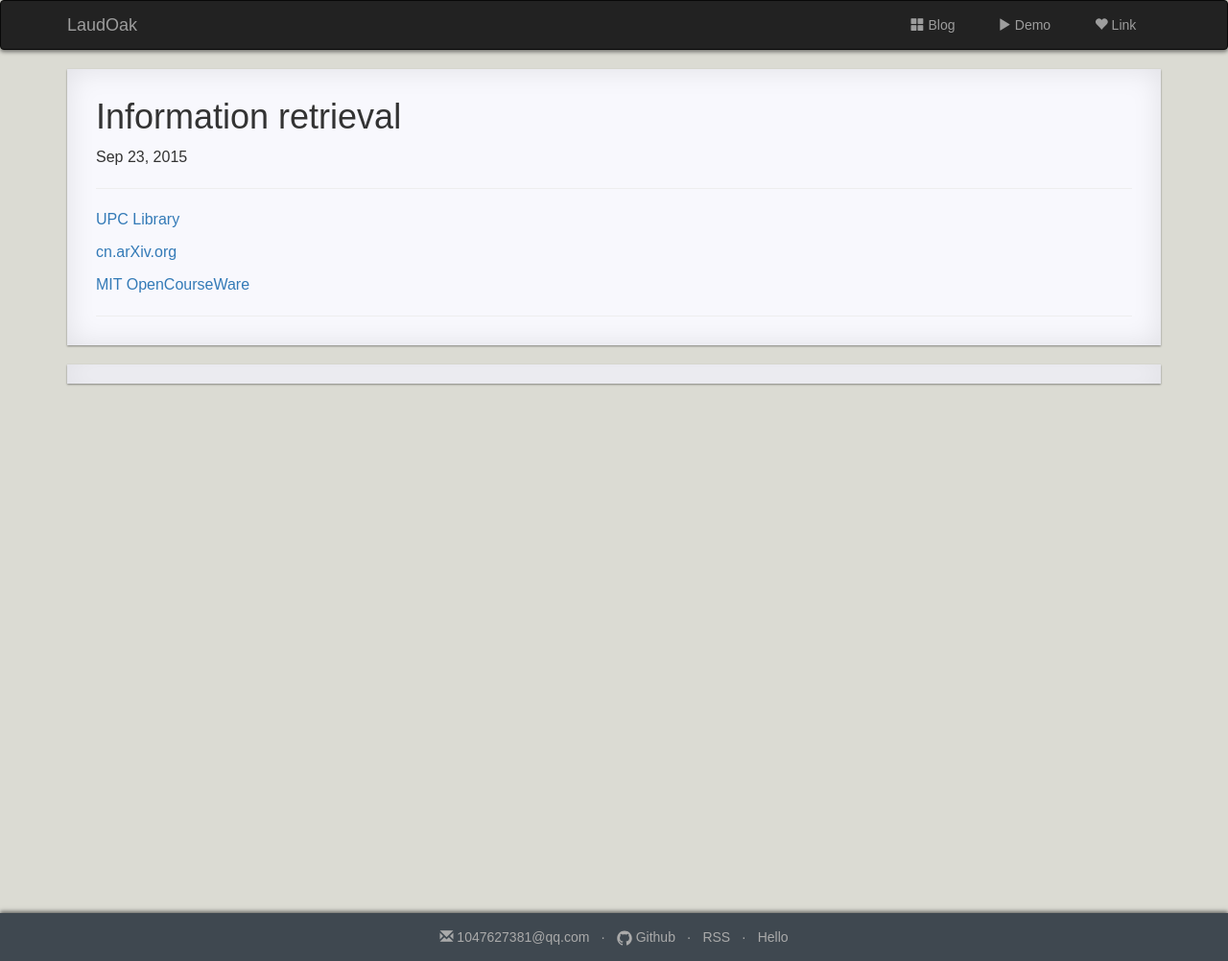
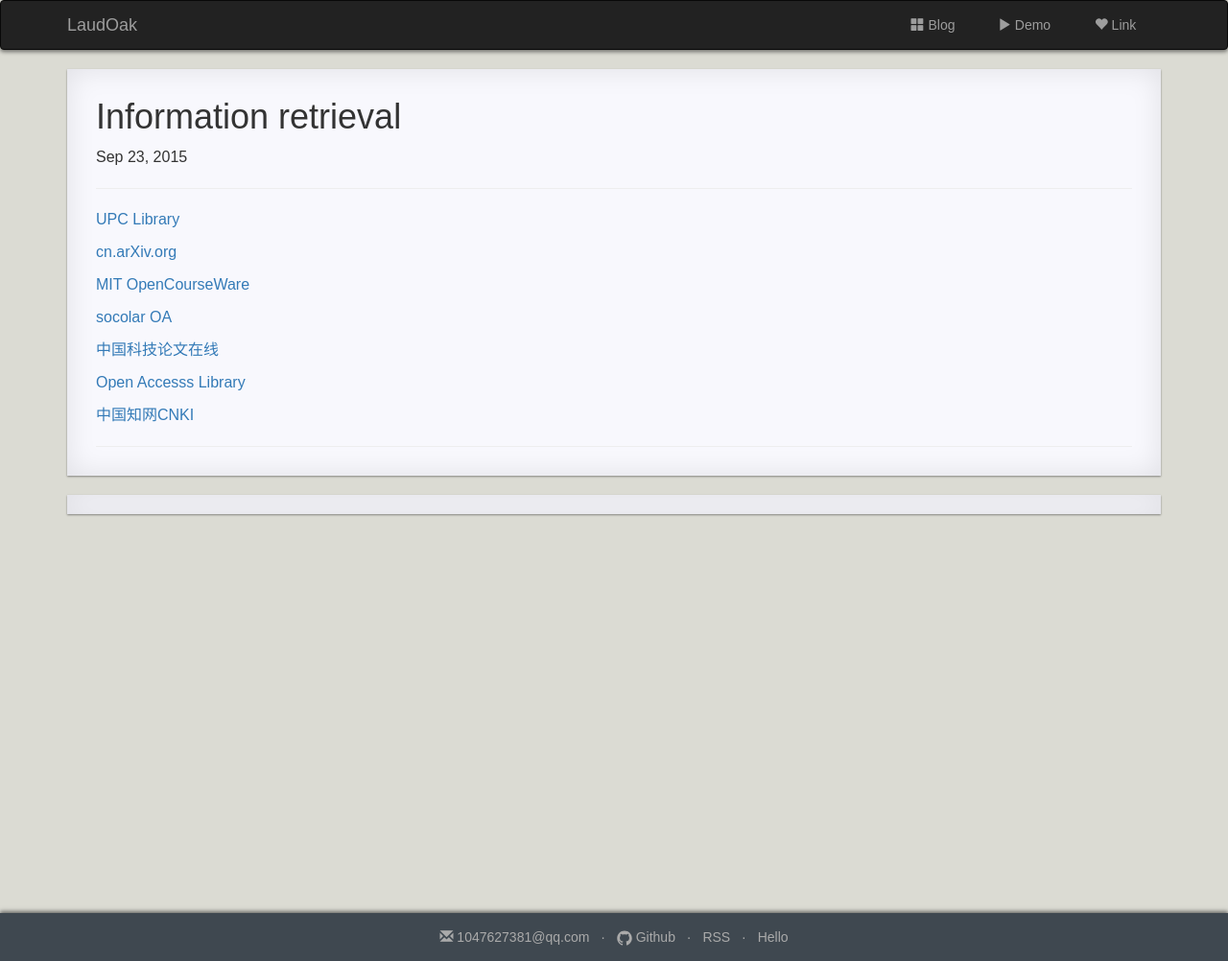
Before and after one commit to LaudOak/laudoak.github.io, a Jekyll site: the page built from _posts/2015-09-23-UPC-Library.md, in a window 1280 px wide. Shown: the whole page at 96% size. Built offline with Jekyll 4.4.1, drawn with Linux system fonts in a browser that asks for light colours; nearby versions of some CDN libraries; Markdown is read by kramdown in place of the engine named in the settings; comment, search, counter and statistics services are not loaded; a style sheet for code colours, icons or effects is not loaded.

Commit message:
Update by gitblog.io at 2015/10/7 下午5:51:36

```diff
--- a/_posts/2015-09-23-UPC-Library.md
+++ b/_posts/2015-09-23-UPC-Library.md
@@ -10,3 +10,11 @@ published: true
 [cn.arXiv.org](http://cn.arxiv.org/)
 
 [MIT OpenCourseWare](http://ocw.mit.edu/index.htm)
+
+[socolar OA](http://www.socolar.com/)
+
+[中国科技论文在线](http://www.paper.edu.cn/)
+
+[Open Accesss Library](http://www.oalib.com/)
+
+[中国知网CNKI](http://www.cnki.net/)
```
